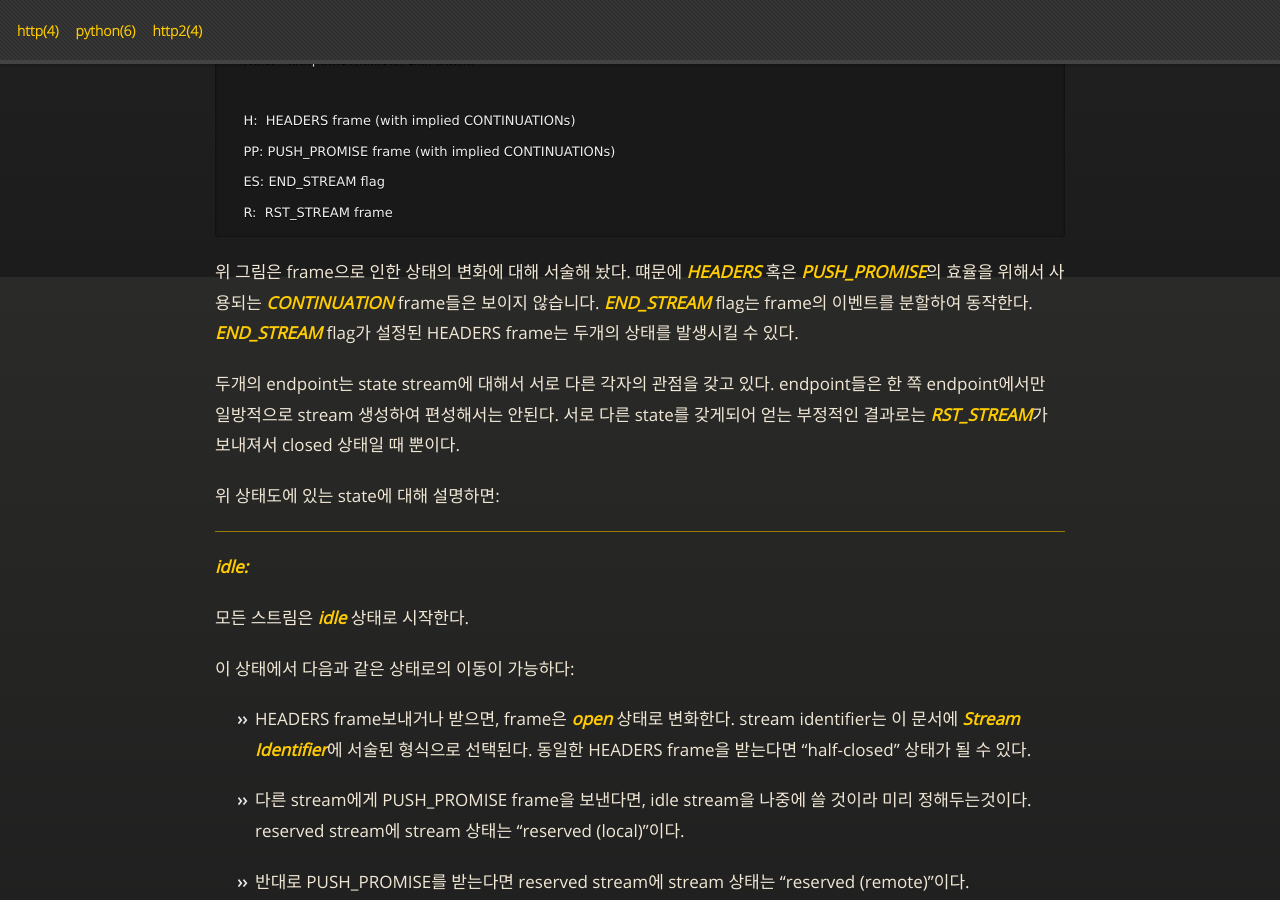
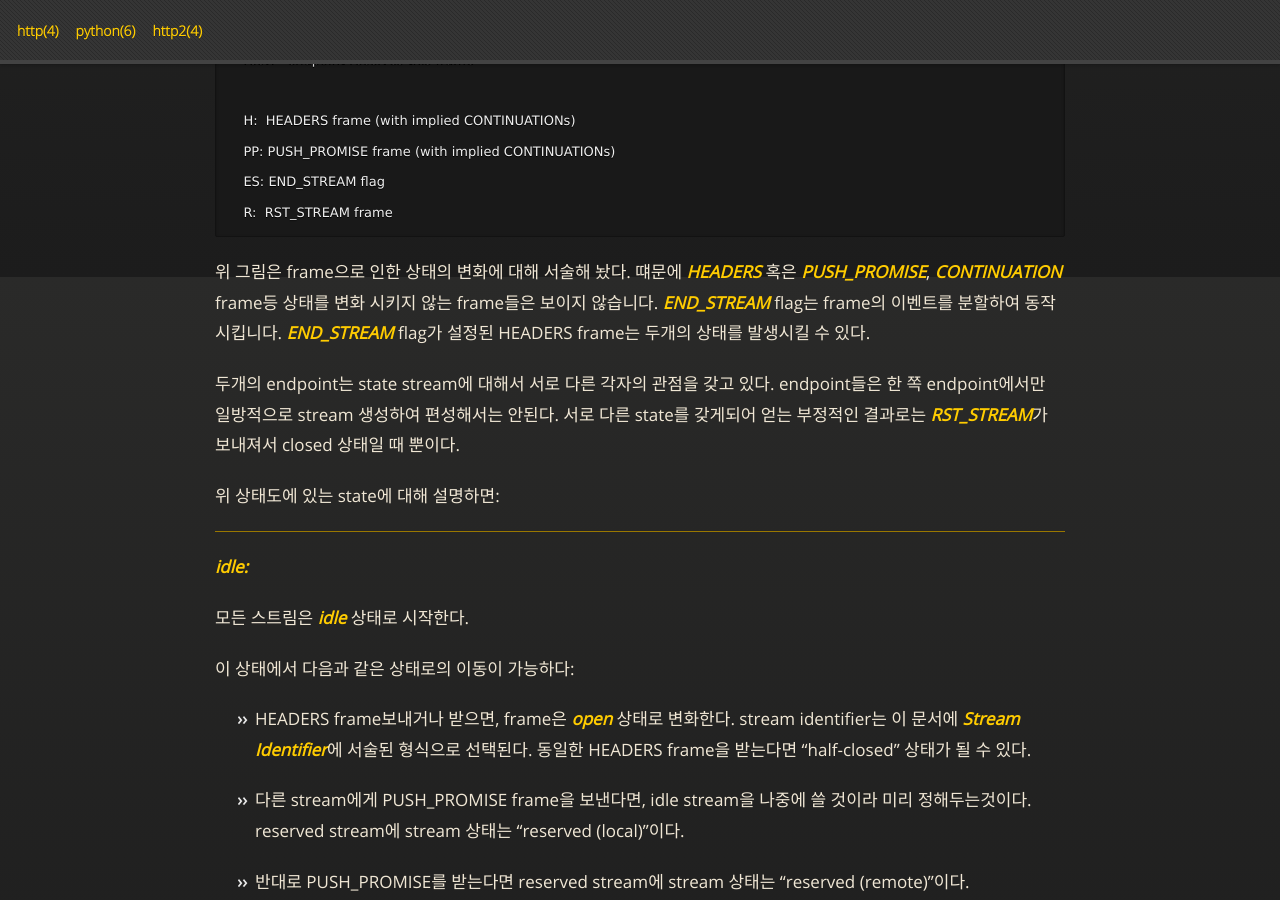
Before and after one commit to Luavis/luavis.github.io, a Jekyll site: the page built from _posts/http2/2015-07-28-http2-stream-state.markdown, in a window 1280 px wide and 900 px high, scrolled down 2423 px. Built offline with Jekyll 4.4.1, drawn with Linux system fonts in a browser that asks for light colours; comment, search, counter and statistics services are not loaded.

Commit message:
Change words in post

```diff
--- a/_posts/http2/2015-07-28-http2-stream-state.markdown
+++ b/_posts/http2/2015-07-28-http2-stream-state.markdown
@@ -71,7 +71,7 @@ HTTP 2.0에서의 스트림은 양방향성의 독립된 client와 server frame
        R:  RST_STREAM frame
 
 
-위 그림은 frame으로 인한 상태의 변화에 대해 서술해 놨다. 떄문에 *HEADERS* 혹은 *PUSH_PROMISE*의 효율을 위해서 사용되는 *CONTINUATION* frame들은 보이지 않습니다. *END_STREAM* flag는 frame의 이벤트를 분할하여 동작한다. *END_STREAM* flag가 설정된 HEADERS frame는 두개의 상태를 발생시킬 수 있다.
+위 그림은 frame으로 인한 상태의 변화에 대해 서술해 놨다. 떄문에 *HEADERS* 혹은 *PUSH_PROMISE*, *CONTINUATION* frame등 상태를 변화 시키지 않는 frame들은 보이지 않습니다. *END_STREAM* flag는 frame의 이벤트를 분할하여 동작시킵니다. *END_STREAM* flag가 설정된 HEADERS frame는 두개의 상태를 발생시킬 수 있다.
 
 두개의 endpoint는 state stream에 대해서 서로 다른 각자의 관점을 갖고 있다. endpoint들은 한 쪽 endpoint에서만 일방적으로 stream 생성하여 편성해서는 안된다. 서로 다른 state를 갖게되어 얻는 부정적인 결과로는 *RST_STREAM*가 보내져서 closed 상태일 때 뿐이다.
 
```
